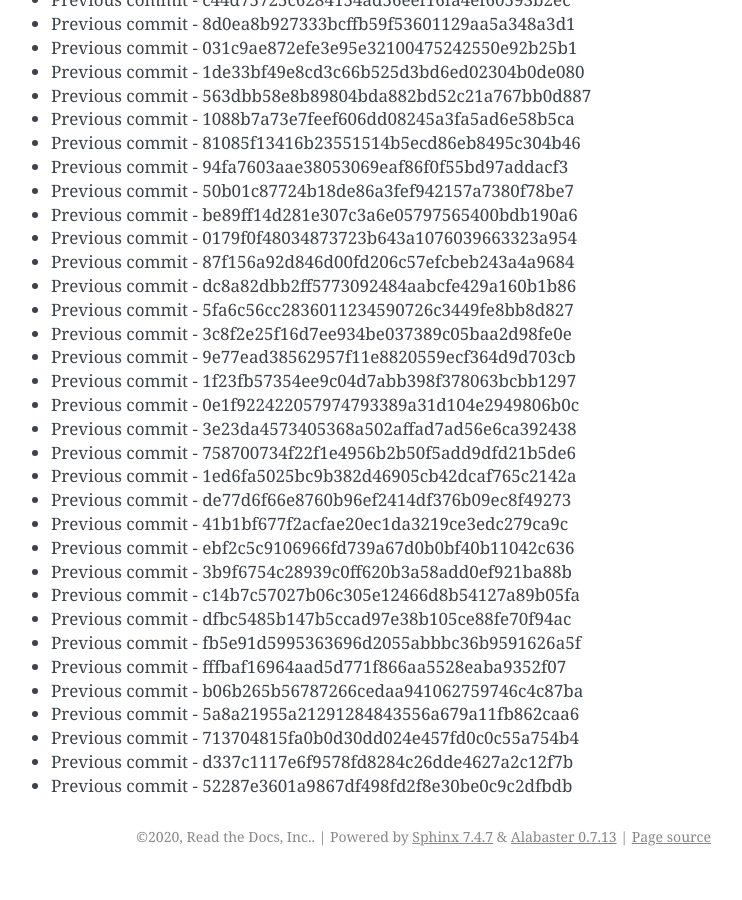
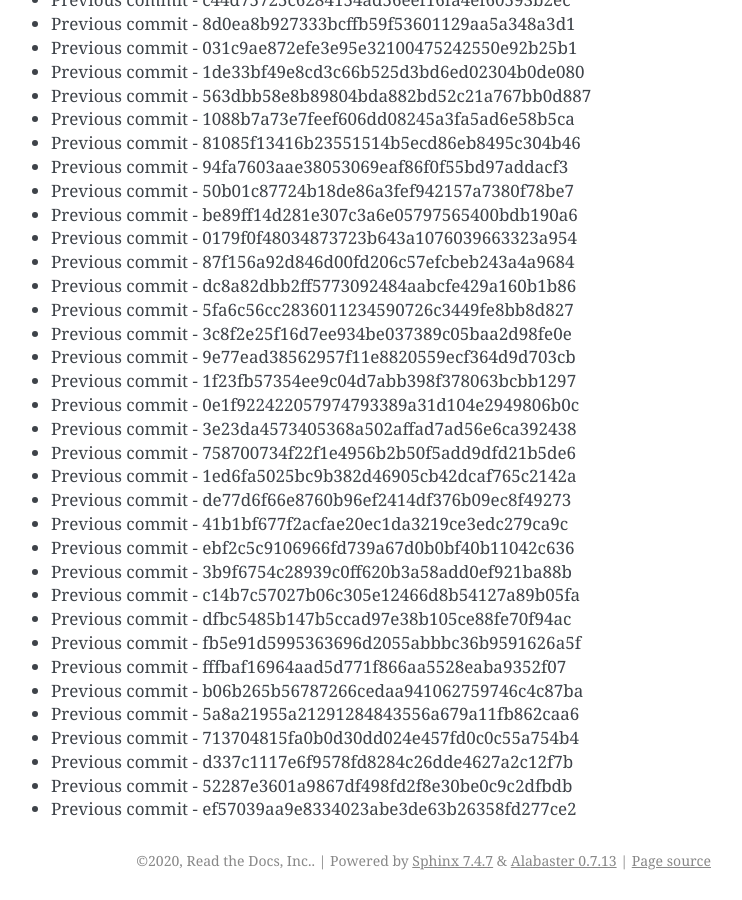
Before and after one commit to readthedocs/rtd-git-stresstest, a Sphinx documentation site: the page built from docs/updates.rst, in a window 1280 px wide and 900 px high, scrolled down 45893 px. Shown: the whole window, without its empty margins (399-1141 px from the left). Built offline with Sphinx 7.4.7, drawn with Linux system fonts in a browser that asks for light colours; before the commit the page ends 46769 px from its top, so only the background shows below that.

Commit message:
Generating commit from previous: ef57039aa9e8334023abe3de63b26358fd277ce2

```diff
--- a/docs/updates.rst
+++ b/docs/updates.rst
@@ -1960,3 +1960,4 @@ It can be tested for any performance characteristics.
 * Previous commit - 713704815fa0b0d30dd024e457fd0c0c55a754b4
 * Previous commit - d337c1117e6f9578fd8284c26dde4627a2c12f7b
 * Previous commit - 52287e3601a9867df498fd2f8e30be0c9c2dfbdb
+* Previous commit - ef57039aa9e8334023abe3de63b26358fd277ce2
```
